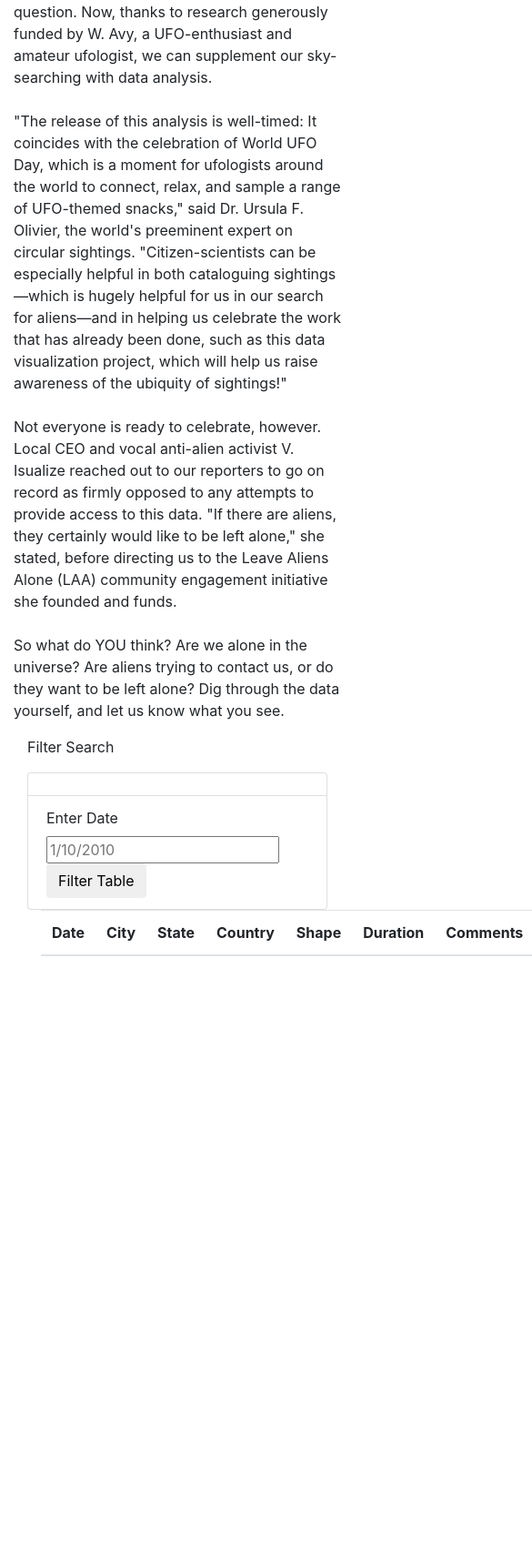
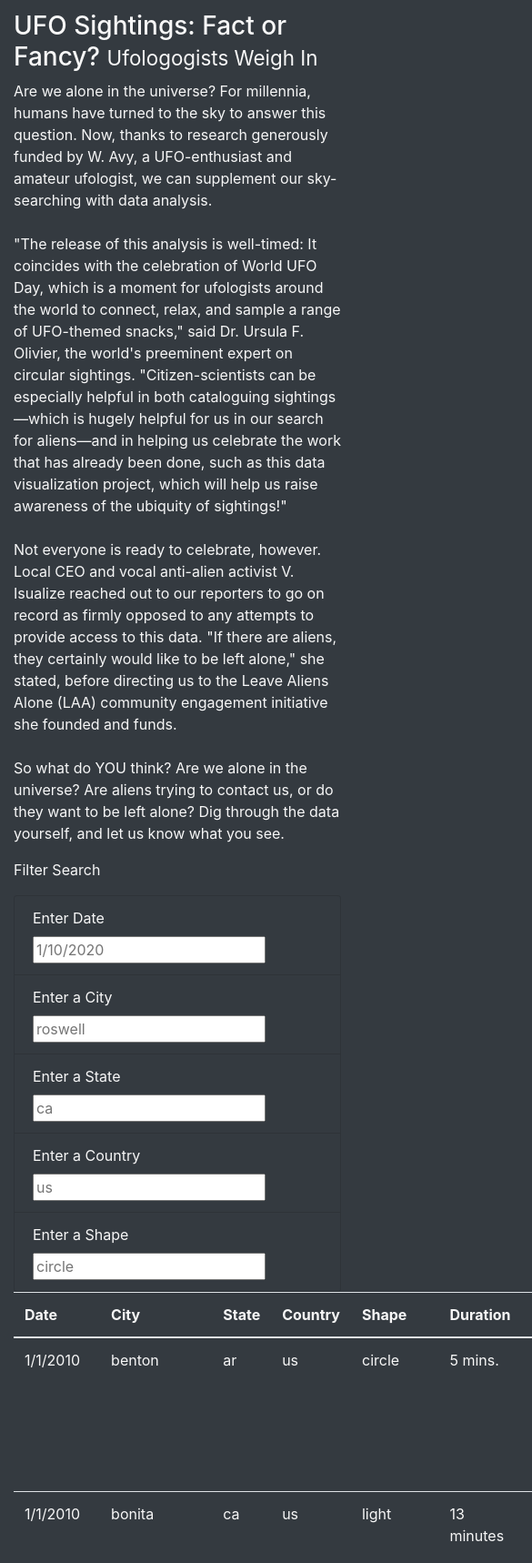
Before and after one commit to SilvaniaR/UFO-s, a plain HTML site: page index.html in a window 390 px wide. Shown: the part 282-2000 px from the top of the page at 91% size, 585 px wide, since content can reach past the window. Before the commit the page ends 1349 px from the top, so only its background shows below. Drawn offline with nearby package versions, Linux system fonts and the light colour scheme.

Commit message:
adding app.js challenge code updated with index html update.

```diff
--- a/index.html
+++ b/index.html
@@ -4,7 +4,7 @@
     <meta charset="UTF-8">
     <meta http-equiv="X-UA-Compatible" content="IE=edge">
     <meta name="viewport" content="width=device-width, initial-scale=1.0">
-    <title>UFO Finder</title>
+    <title>"UFO Finder"</title>
     <link
         rel="stylesheet"
         href="https://maxcdn.bootstrapcdn.com/bootstrap/4.0.0/css/bootstrap.min.css"
@@ -12,55 +12,84 @@
         crossorigin="anonymous"
         />
     <link rel="stylesheet" href="static/css/style.css">
+    <!-- links index.html to the style.css file -->
+
 </head>
-<body>
+<body class="bg-dark">
     <div class="wrapper">
-        <nav class="navbar navbar-expand-lg">
+    <!-- "wrapper" helps group the elements and specifies the styling in the stylesheet -->
+        <nav class="navbar navbar-dark bg-dark navbar-expand-lg">
+        <!-- creates a navigation bar that can collapse or resize according to the screen size -->
             <a class="navbar-brand" href="index.html">UFO Sightings</a>
+            <!-- resets the webpage after a filter has been applied to the table -->
         </nav>
     </div>
-</body>
-<div class=”jumbotron”>
- <h1>The Truth Is Out There</h1>
-<div>
+
+    <div class="jumbotron">
+        <h1 class="display-4">The Truth Is Out There</h1>
+    </div>
+
     <div class="container-fluid">
         <div class="row">
             <div class="col-md-4">
-            <h3>UFO Sightings: Fact of Fancy? <small>Ufologists Weigh In</small></h3>
+                <h3>UFO Sightings: Fact or Fancy? <small>Ufologogists Weigh In</small></h3>
             </div>
             <div class="col-md-8">
                 <p>
                     Are we alone in the universe? For millennia, humans have turned to the sky to answer this question. Now, thanks to research generously funded by W. Avy, a UFO-enthusiast and amateur ufologist, we can supplement our sky-searching with data analysis.<br><br>"The release of this analysis is well-timed: It coincides with the celebration of World UFO Day, which is a moment for ufologists around the world to connect, relax, and sample a range of UFO-themed snacks," said Dr. Ursula F. Olivier, the world's preeminent expert on circular sightings. "Citizen-scientists can be especially helpful in both cataloguing sightings—which is hugely helpful for us in our search for aliens—and in helping us celebrate the work that has already been done, such as this data visualization project, which will help us raise awareness of the ubiquity of sightings!"<br><br>Not everyone is ready to celebrate, however. Local CEO and vocal anti-alien activist V. Isualize reached out to our reporters to go on record as firmly opposed to any attempts to provide access to this data. "If there are aliens, they certainly would like to be left alone," she stated, before directing us to the Leave Aliens Alone (LAA) community engagement initiative she founded and funds.<br><br>So what do YOU think? Are we alone in the universe? Are aliens trying to contact us, or do they want to be left alone? Dig through the data yourself, and let us know what you see.
 
-
                 </p>
             </div>
         </div>
     </div>
+
     <div class="container-fluid">
         <div class="row">
             <div class="col-md-3">
-                <form>
+                <form class="bg-dark">
+                    <p>Filter Search</p>
+                    <ul class="list-group bg-dark">
+                        <li class="list-group-item bg-dark" >
+                            <label for="date">Enter Date</label>
+                            <input type="text" placeholder="1/10/2020" id="datetime" />
+                            <!-- type="text" looks for text to be input -->
+                            <!-- id="datetime" is what JS will look for when button is clicked -->
+                        </li>
 
-              <div class="col-md-9">
-                <form>
-                    <p>Filter Search</p>
-                    <ul class="list-group">
-                        <li class="list-group-item">
+                        <li class="list-group-item bg-dark">
+                            <label for="city">Enter a City</label>
+                            <input type="text" placeholder="roswell" id="city" />
+                        </li>
 
+                        <li class="list-group-item bg-dark">
+                            <label for="state">Enter a State</label>
+                            <input type="text" placeholder="ca" id="state" />
                         </li>
-                        <li class="list-group-item">
-                            <label for="date">Enter Date</label>
-                            <input type="text" placeholder="1/10/2010" id="datetime" />
-                            <button id="filter-btn" type="button" class="btn btn-default">Filter Table</button>
+
+                        <li class="list-group-item bg-dark">
+                            <label for="country">Enter a Country</label>
+                            <input type="text" placeholder="us" id="country" />
                         </li>
+
+                        <li class="list-group-item bg-dark">
+                            <label for="shape">Enter a Shape</label>
+                            <input type="text" placeholder="circle" id="shape" />
+                        </li>
+
+                        <!-- <li class="list-group-item bg-dark"> -->
+                            <!-- <button id="filter-btn" type="button" class="btn btn-dark center" >Filter Table</button> -->
+                            <!-- type="button" tells the browser that the button does nothing by default -->
+                            <!-- class="btn btn-default" adds styling to the button -->
+                            <!-- </li> -->
+
                     </ul>
                 </form>
+            </div>
             <div class="col-md-9">
-                    <table class="table table-striped">
+                <table class="table table-stripped">
                     <thead>
                         <tr>
-
+                        <!-- <tr> signifies that everything nested within it will be displayed as a row of data -->
                             <th>Date</th>
                             <th>City</th>
                             <th>State</th>
@@ -68,20 +97,19 @@
                             <th>Shape</th>
                             <th>Duration</th>
                             <th>Comments</th>
-
+                            <!-- <th> indicates the column name -->
                         </tr>
-
                     </thead>
-                      <tbody></tbody>
+                    <tbody>
+                    </tbody>
                 </table>
             </div>
         </div>
     </div>
-          </div>
-
-
-
-
-
-
+    <script src="https://cdnjs.cloudflare.com/ajax/libs/d3/4.11.0/d3.js"></script>
+    <script src="static/js/data.js"></script>
+    <script src="static/js/app.js"></script>
+    <!-- Adding the link to D3.js allows the library to react to the user input -->
+    <!-- data.js is linked next so that the data is loaded and can be accessed -->
+</body>
 </html>
--- a/static/css/style.css
+++ b/static/css/style.css
@@ -0,0 +1,10 @@
+body {
+
+    color: #f7f7f7;
+}
+
+.jumbotron {
+    background-image: url("../images/nasa.jpeg");
+    background-size: 100% 100%;
+    text-align: center;
+}
--- /dev/null
+++ b/static/js/app.js
@@ -0,0 +1,77 @@
+// from data.js
+const tableData = data;
+
+// get table references
+var tbody = d3.select("tbody");
+
+function buildTable(data) {
+  // First, clear out any existing data
+  tbody.html("");
+
+  // Next, loop through each object in the data
+  // and append a row and cells for each value in the row
+  data.forEach((dataRow) => {
+    // Append a row to the table body
+    let row = tbody.append("tr");
+
+    // Loop through each field in the dataRow and add
+    // each value as a table cell (td)
+    Object.values(dataRow).forEach((val) => {
+      let cell = row.append("td");
+      cell.text(val);
+    });
+  });
+}
+
+// 1. Create a variable to keep track of all the filters as an object.
+var filters = {};
+
+// 3. Use this function to update the filters.
+function updateFilters() {
+
+    // 4a. Save the element that was changed as a variable.
+    let changedElement = d3.select(this);
+
+    // 4b. Save the value that was changed as a variable.
+    let elementValue = changedElement.property("value");
+    console.log(elementValue);
+
+    // 4c. Save the id of the filter that was changed as a variable.
+    let filterId = changedElement.attr("id");
+    console.log(filterId);
+
+    // 5. If a filter value was entered then add that filterId and value
+    // to the filters list. Otherwise, clear that filter from the filters object.
+    if (elementValue) {
+      filters[filterId] = elementValue;
+    }
+    else {
+      delete filters[filterId];
+    }
+
+    // 6. Call function to apply all filters and rebuild the table
+    filterTable();
+
+  }
+
+  // 7. Use this function to filter the table when data is entered.
+  function filterTable() {
+
+    // 8. Set the filtered data to the tableData.
+    let filteredData = tableData;
+
+    // 9. Loop through all of the filters and keep any data that
+    // matches the filter values
+    Object.entries(filters).forEach(([filterId, elementValue]) => {
+      filteredData = filteredData.filter(row => row[filterId] === elementValue);
+    });
+
+    // 10. Finally, rebuild the table using the filtered data
+    buildTable(filteredData);
+  }
+
+  // 2. Attach an event to listen for changes to each filter
+  d3.selectAll("input").on("change", updateFilters);
+
+  // Build the table when the page loads
+  buildTable(tableData);
```
Also changed, not shown: static/images/nasa.jpeg (added), static/js/app_1.js (renamed from js/app.js), static/js/data.js (renamed from js/data.js), 3 other files. Lines whose indentation alone changed are shown as unchanged.
